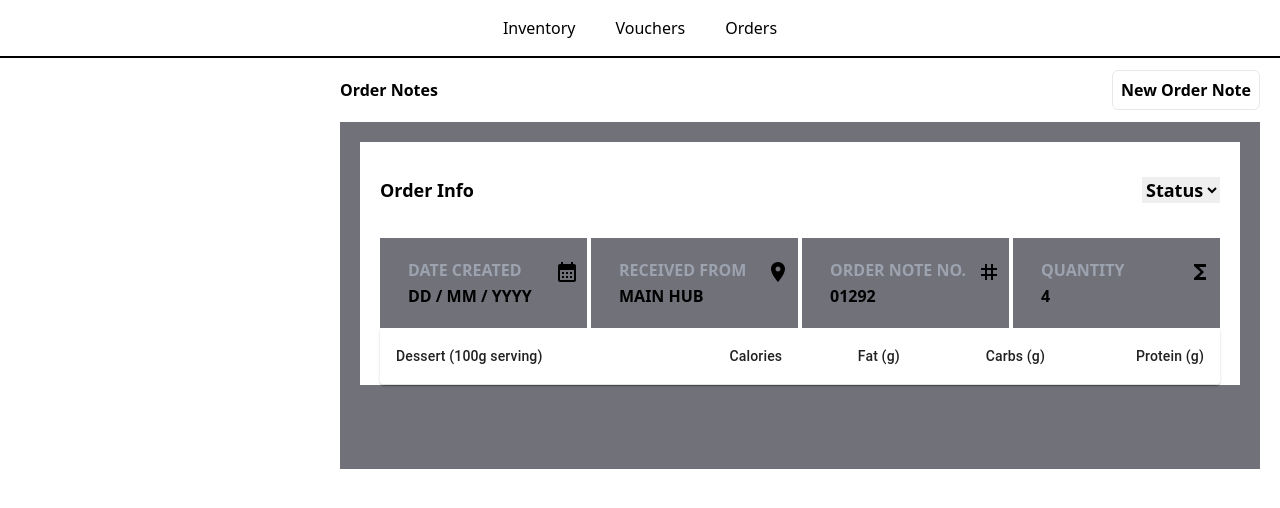
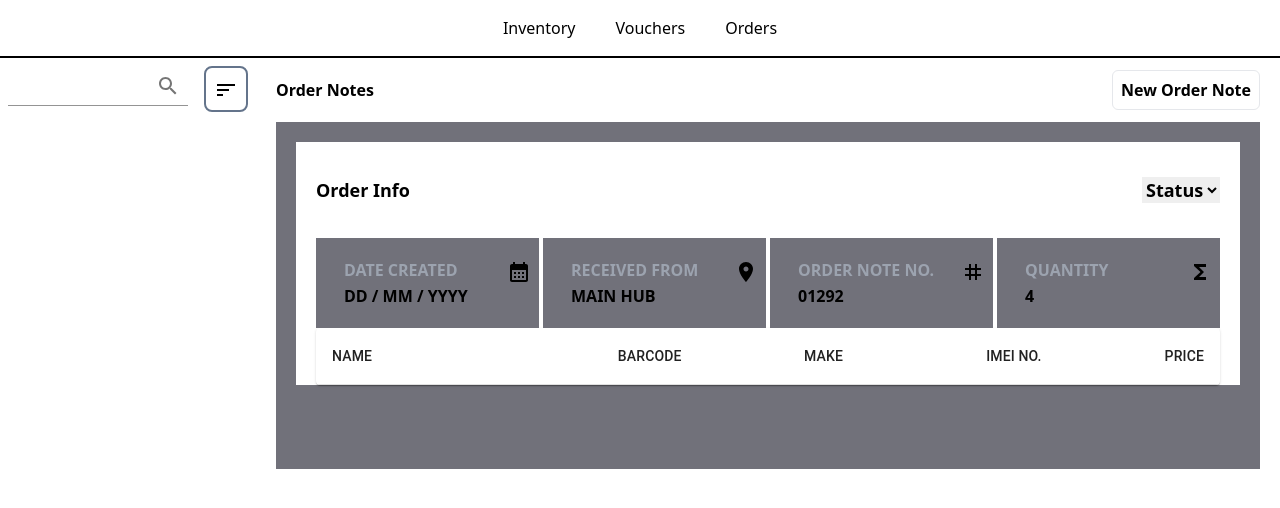
Before and after one commit to MapieMamunhe/siglonet-web-test-page, a Next.js app: page /orders/list in a window 1280 px wide. Shown: the top 508 px of the page. Built offline with nearby package versions, Linux system fonts and the light colour scheme.

Commit message:
Add search bar

```diff
--- a/src/pages/orders/list.tsx
+++ b/src/pages/orders/list.tsx
@@ -1,14 +1,25 @@
 import React, { useState } from "react";
 import Link from "next/link";
 import Table from "@mui/material/Table";
+import TableAutoComplete from "@mui/material/Autocomplete";
 import TableBody from "@mui/material/TableBody";
 import TableCell from "@mui/material/TableCell";
 import TableContainer from "@mui/material/TableContainer";
 import TableHead from "@mui/material/TableHead";
 import TableRow from "@mui/material/TableRow";
 import Paper from "@mui/material/Paper";
-import { CalendarMonth, Place, Tag, Functions } from "@mui/icons-material";
-
+import {
+  CalendarMonth,
+  Place,
+  Tag,
+  Functions,
+  Search,
+  Sort,
+} from "@mui/icons-material";
+import InputField from "@/components/InputField";
+import TextField from "@mui/material/TextField";
+import Input from "@mui/material/Input";
+import InputAdornment from "@mui/material/InputAdornment";
 // import { Container } from './styles';
 
 const OrdersList: React.FC = () => {
@@ -48,6 +59,7 @@ const OrdersList: React.FC = () => {
       value: "4",
     },
   ]);
+  const [search, setSearch] = useState("");
   return (
     <body className="bg-white h-screen">
       <header>
@@ -61,9 +73,38 @@ const OrdersList: React.FC = () => {
           </ul>
         </nav>
       </header>
-      <main className="grid grid-cols-4">
-        <section className="grid"></section>
-        <section className="col-span-3 px-5">
+      <main className="grid grid-cols-5">
+        <section className="grid">
+          <div
+            className="mx-2 flex flex-row justify-between
+            my-2
+          "
+          >
+            <Input
+              id="input-with-icon-adornment"
+              value={search}
+              className=" h-10
+            rounded-md border-solid mr-4"
+              onChange={(e) => {
+                setSearch(e.currentTarget.value);
+              }}
+              endAdornment={
+                <InputAdornment position="start">
+                  <Search />
+                </InputAdornment>
+              }
+            />
+            <button
+              type="button"
+              className="p-2 rounded-lg
+            border-2 border-slate-500 h-fit"
+            >
+              <Sort />
+            </button>
+          </div>
+          <ul></ul>
+        </section>
+        <section className="col-span-4 px-5">
           {/* O header do Order notes */}
           <section className="font-bold flex justify-between py-5 ">
             <p className="">Order Notes</p>
@@ -109,11 +150,11 @@ const OrdersList: React.FC = () => {
                 <Table sx={{ minWidth: 650 }} aria-label="simple table">
                   <TableHead>
                     <TableRow>
-                      <TableCell>Dessert (100g serving)</TableCell>
-                      <TableCell align="right">Calories</TableCell>
-                      <TableCell align="right">Fat&nbsp;(g)</TableCell>
-                      <TableCell align="right">Carbs&nbsp;(g)</TableCell>
-                      <TableCell align="right">Protein&nbsp;(g)</TableCell>
+                      <TableCell>NAME</TableCell>
+                      <TableCell align="right">BARCODE</TableCell>
+                      <TableCell align="right">MAKE</TableCell>
+                      <TableCell align="right">IMEI NO.</TableCell>
+                      <TableCell align="right">PRICE</TableCell>
                     </TableRow>
                   </TableHead>
                   <TableBody></TableBody>
```
